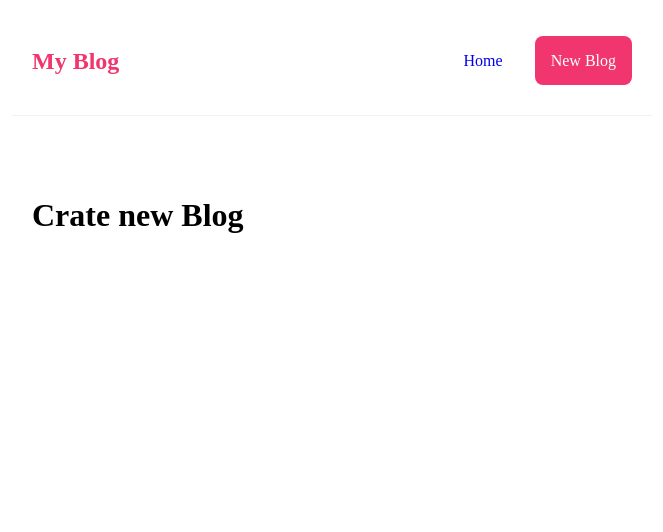
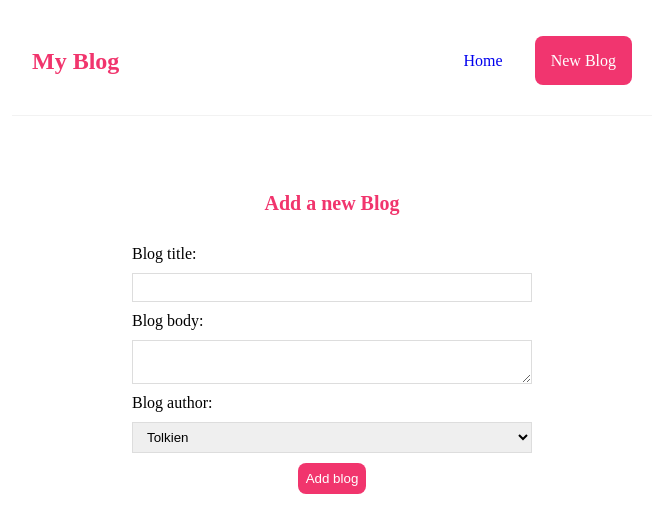
Before and after one commit to UP419/blog-app, a React (Vite) app: page /create in a window 1280 px wide. Shown: the top 532 px of the page, without its empty margins (308-971 px from the left). Built offline with nearby package versions, Linux system fonts and the light colour scheme.

Commit message:
implemented blog add page and useHistory to go back to home page after blog addittion

```diff
--- a/data/db.json
+++ b/data/db.json
@@ -1,7 +1,40 @@
 {
   "blogs": [
-    {"title": "LOTR1", "body": " Body1", "author": "Tolkien", "id": 1},
-    {"title": "Title2", "body": " Body2", "author": "Paulo", "id": 2},
-    {"title": "LOTR3", "body": " Body3", "author": "Tolkien", "id": 3}
+    {
+      "title": "LOTR1",
+      "body": " Body1",
+      "author": "Tolkien",
+      "id": "1"
+    },
+    {
+      "title": "Title2",
+      "body": " Body2",
+      "author": "Paulo",
+      "id": "2"
+    },
+    {
+      "title": "LOTR3",
+      "body": " Body3",
+      "author": "Tolkien",
+      "id": "3"
+    },
+    {
+      "id": "64ac",
+      "title": "wevwerg",
+      "body": "rwgwg",
+      "author": "mario"
+    },
+    {
+      "id": "7b17",
+      "title": "cewoweif",
+      "body": "oiewnfowef",
+      "author": "Paulo"
+    },
+    {
+      "id": "729f",
+      "title": "cweiucb",
+      "body": "cieubrvewrv",
+      "author": "Orwell"
+    }
   ]
 }
--- a/src/NewBlog.tsx
+++ b/src/NewBlog.tsx
@@ -1,7 +1,56 @@
+import {useState} from "react";
+import {useHistory} from 'react-router-dom';
+
 const NewBlog = () => {
+    const [title, setTitle] = useState('');
+    const [body, setBody] = useState('')
+    const [author, setAuthor] = useState('mario')
+    const [isPending, setIsPending] = useState(false);
+    const history = useHistory();
+
+    const handleSubmit = (e) => {
+        e.preventDefault() //prevents page from being refreshed
+        const blog = {title, body, author};
+        setIsPending(true);
+
+        fetch('http://localhost:8000/blogs', {
+            method: 'POST',
+            headers: {"Content-Type": "application/json"},
+            body: JSON.stringify(blog)
+        }).then(() => {
+            console.log("Added new blog");
+            history.push('/');
+            setIsPending(false);
+        })
+    }
+
+    // go one step back: history.go(-1);
+
     return (
-        <div>
-            <h1>Crate new Blog</h1>
+        <div className="new-blog">
+            <h2>Add a new Blog</h2>
+            <form onSubmit={handleSubmit}>
+                <label>Blog title:</label>
+                <input
+                    type="text"
+                    required
+                    value={title}
+                    onChange={(e) => setTitle(e.target.value)}
+                />
+                <label>Blog body:</label>
+                <textarea required
+                          value={body}
+                          onChange={(e) => setBody(e.target.value)}></textarea>
+                <label>Blog author:</label>
+                <select value={author}
+                        onChange={(e) => setAuthor(e.target.value)}>
+                    <option value="Tolkien">Tolkien</option>
+                    <option value="Paulo">Paulo</option>
+                    <option value="Orwell">Orwell</option>
+                </select>
+                {!isPending && <button>Add blog</button>}
+                {isPending && <button disabled={true}>Adding blog ...</button>}
+            </form>
         </div>
     )
 }
--- a/src/index.css
+++ b/src/index.css
@@ -60,3 +60,38 @@
 .blog-details div {
     margin: 20px 0;
 }
+
+.new-blog {
+    max-width: 400px;
+    margin: 0 auto;
+    text-align: center;
+}
+
+.new-blog label {
+    text-align: left;
+    display: block;
+}
+
+.new-blog h2 {
+    font-size: 20px;
+    color: #f1356d;
+    margin-bottom: 30px;
+}
+
+.new-blog input, .new-blog textarea, .new-blog select {
+    width: 100%;
+    padding: 6px 10px;
+    margin: 10px 0;
+    border: 1px solid #ddd;
+    box-sizing: border-box;
+    display: block;
+}
+
+.new-blog button {
+    background-color: #f1356d;
+    color: #fff;
+    border: 0;
+    padding: 8px;
+    border-radius: 8px;
+    cursor: pointer;
+}
```
